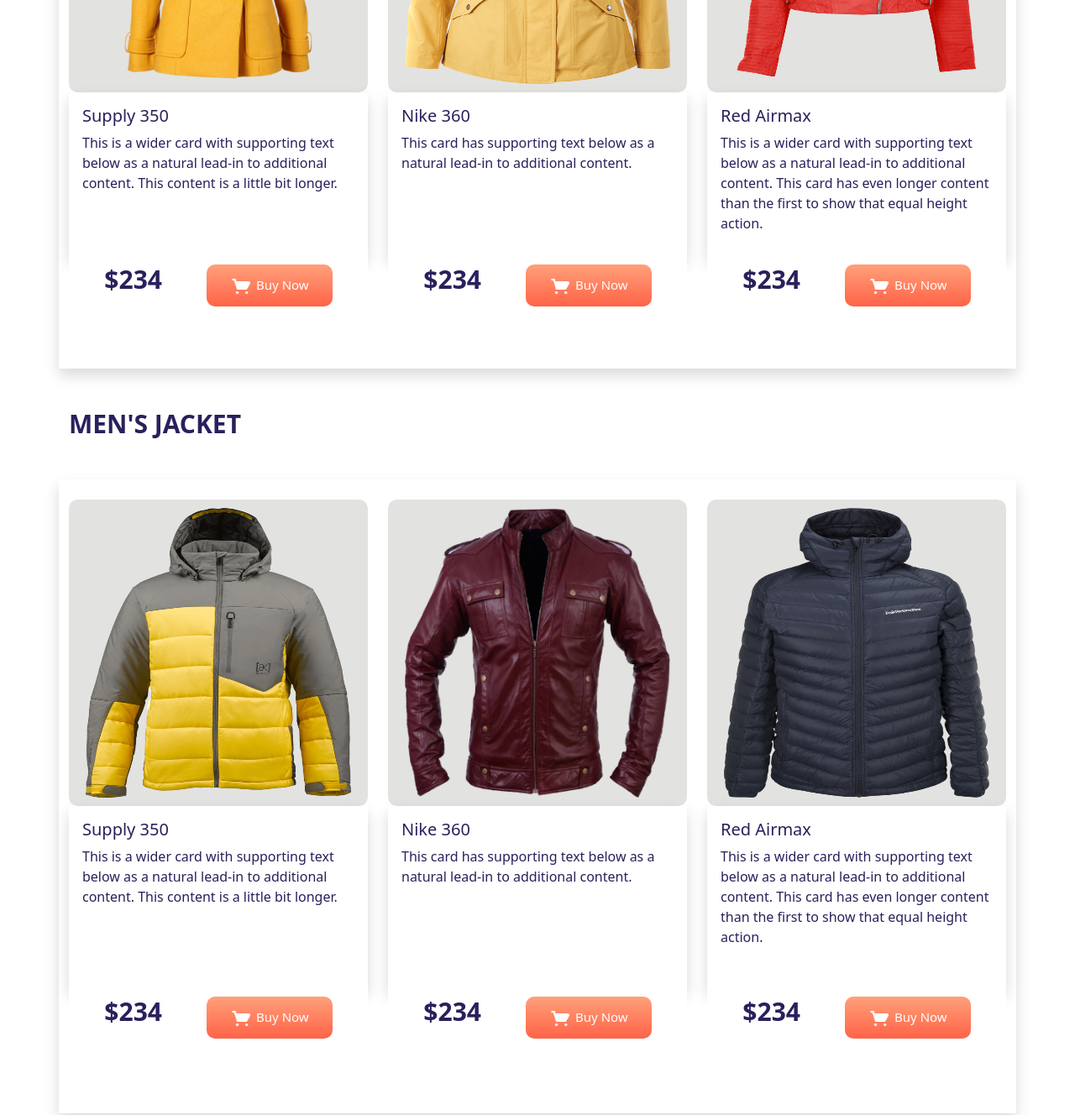
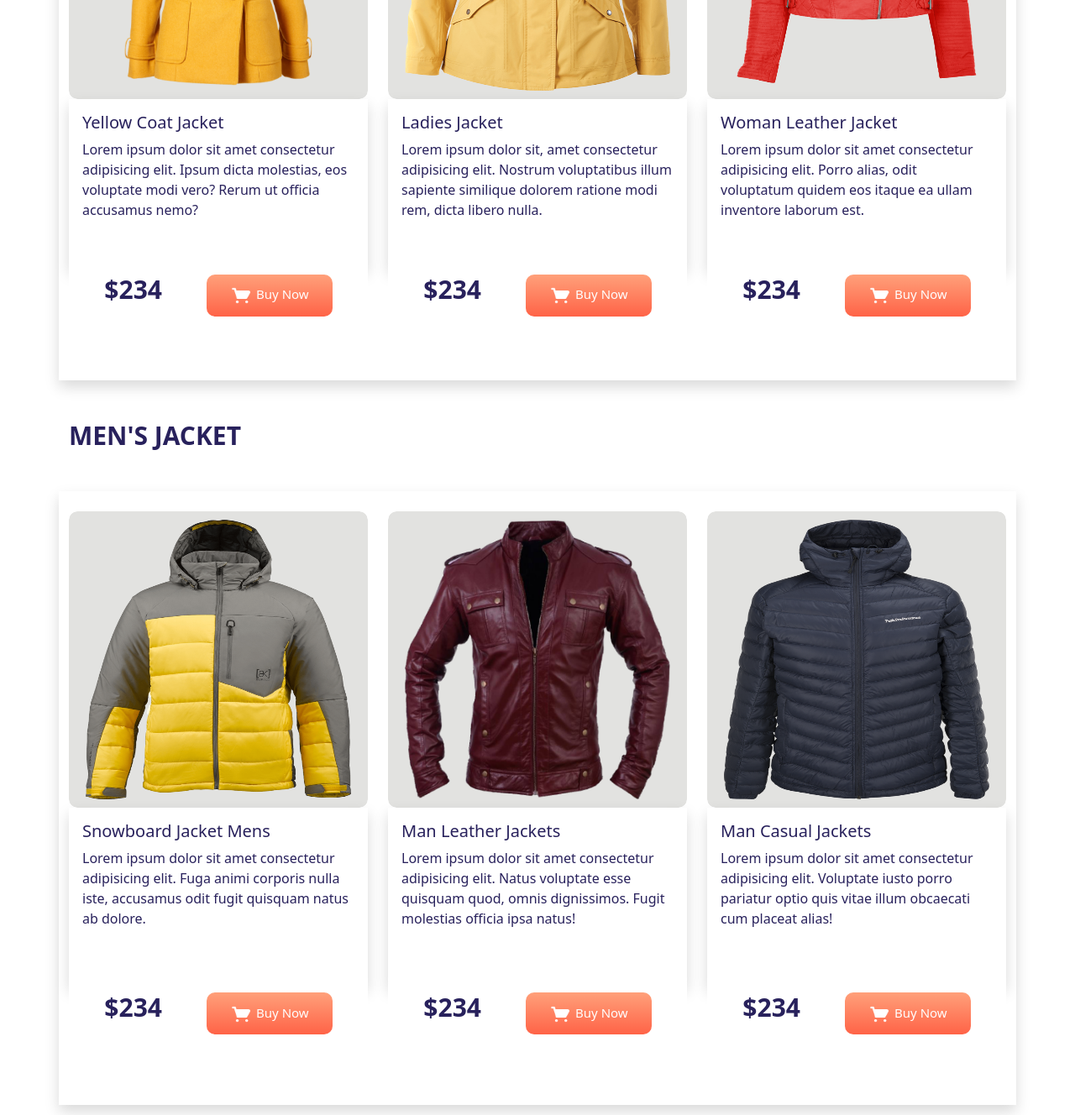
Before and after one commit to AR-Raju/penguin-fasion, a plain HTML site: page index.html in a window 1280 px wide. Shown: the part 960-2288 px from the top of the page at 84% size. Drawn offline with nearby package versions, Linux system fonts and the light colour scheme.

Commit message:
last time

```diff
--- a/index.html
+++ b/index.html
@@ -85,11 +85,9 @@
                 alt="..."
               />
               <div class="card-body shadow">
-                <h5 class="card-title">Supply 350</h5>
+                <h5 class="card-title">Yellow Coat Jacket </h5>
                 <p class="card-text">
-                  This is a wider card with supporting text below as a natural
-                  lead-in to additional content. This content is a little bit
-                  longer.
+                  Lorem ipsum dolor sit amet consectetur adipisicing elit. Ipsum dicta molestias, eos voluptate modi vero? Rerum ut officia accusamus nemo?
                 </p>
               </div>
               <div class="d-flex justify-content-around card-footer penguin-card-footer">
@@ -107,10 +105,9 @@
                 alt="..."
               />
               <div class="card-body shadow">
-                <h5 class="card-title">Nike 360</h5>
+                <h5 class="card-title">Ladies Jacket </h5>
                 <p class="card-text">
-                  This card has supporting text below as a natural lead-in to
-                  additional content.
+                  Lorem ipsum dolor sit, amet consectetur adipisicing elit. Nostrum voluptatibus illum sapiente similique dolorem ratione modi rem, dicta libero nulla.
                 </p>
               </div>
               <div class="d-flex justify-content-around card-footer penguin-card-footer">
@@ -128,11 +125,9 @@
                 alt="..."
               />
               <div class="card-body shadow">
-                <h5 class="card-title">Red Airmax</h5>
+                <h5 class="card-title">Woman Leather Jacket </h5>
                 <p class="card-text">
-                  This is a wider card with supporting text below as a natural
-                  lead-in to additional content. This card has even longer
-                  content than the first to show that equal height action.
+                  Lorem ipsum dolor sit amet consectetur adipisicing elit. Porro alias, odit voluptatum quidem eos itaque ea ullam inventore laborum est.
                 </p>
               </div>
               <div class="d-flex justify-content-around card-footer penguin-card-footer">
@@ -157,11 +152,9 @@
                 alt="..."
               />
               <div class="card-body shadow">
-                <h5 class="card-title">Supply 350</h5>
+                <h5 class="card-title">Snowboard Jacket Mens</h5>
                 <p class="card-text">
-                  This is a wider card with supporting text below as a natural
-                  lead-in to additional content. This content is a little bit
-                  longer.
+                  Lorem ipsum dolor sit amet consectetur adipisicing elit. Fuga animi corporis nulla iste, accusamus odit fugit quisquam natus ab dolore.
                 </p>
               </div>
               <div class="d-flex justify-content-around card-footer penguin-card-footer">
@@ -179,10 +172,9 @@
                 alt="..."
               />
               <div class="card-body shadow">
-                <h5 class="card-title">Nike 360</h5>
+                <h5 class="card-title">Man Leather Jackets</h5>
                 <p class="card-text">
-                  This card has supporting text below as a natural lead-in to
-                  additional content.
+                  Lorem ipsum dolor sit amet consectetur adipisicing elit. Natus voluptate esse quisquam quod, omnis dignissimos. Fugit molestias officia ipsa natus!
                 </p>
               </div>
               <div class="d-flex justify-content-around card-footer penguin-card-footer">
@@ -200,11 +192,9 @@
                 alt="..."
               />
               <div class="card-body shadow">
-                <h5 class="card-title">Red Airmax</h5>
+                <h5 class="card-title">Man Casual Jackets</h5>
                 <p class="card-text">
-                  This is a wider card with supporting text below as a natural
-                  lead-in to additional content. This card has even longer
-                  content than the first to show that equal height action.
+                  Lorem ipsum dolor sit amet consectetur adipisicing elit. Voluptate iusto porro pariatur optio quis vitae illum obcaecati cum placeat alias!
                 </p>
               </div>
               <div class="d-flex justify-content-around card-footer penguin-card-footer">
@@ -217,7 +207,7 @@
         </div>
       </section>
       <section class="container mt-5">
-        <div class="col-lg-5 col-md-6 col-sm-12">
+        <div class="col-12">
           <div class="row row-sm-12 row-md-5 row-lg-5">
             <div class="p-3 mx-3 my-3 "><img class="img-fluid" src="logo/XMLID 1.png" alt=""></div>
           </div>
```
Also changed, not shown: 1 other file.
